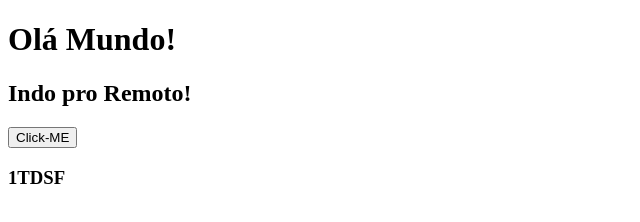
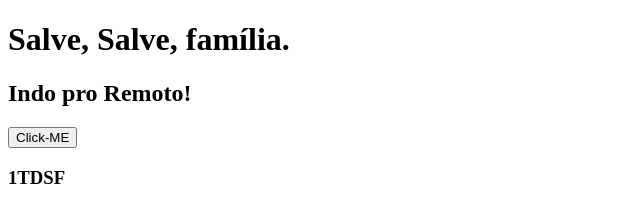
Before and after one commit to Dleize/Tein8, a plain HTML site: page index.html in a window 1280 px wide. Shown: the whole page, without its empty margins (0-640 px from the left). Drawn offline with Linux system fonts and the light colour scheme.

Commit message:
quinta alteração

```diff
--- a/index.html
+++ b/index.html
@@ -7,7 +7,7 @@
 		<title>EXEMPLO</title>
 	</head>
 	<body>
-		<h1>Olá Mundo!</h1>
+		<h1>Salve, Salve, família.</h1>
 		<h2>Indo pro Remoto!</h2>
 		<button onclick="firstCommit()">Click-ME</button>
 		<h3>1TDSF</h3>
```
